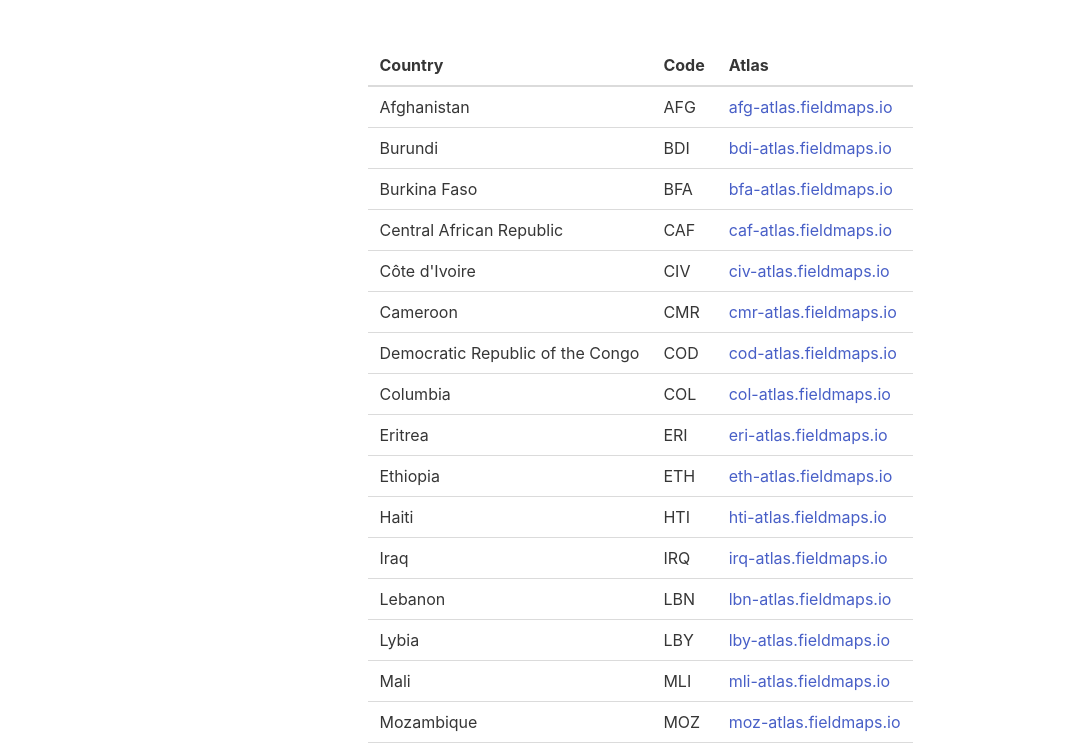
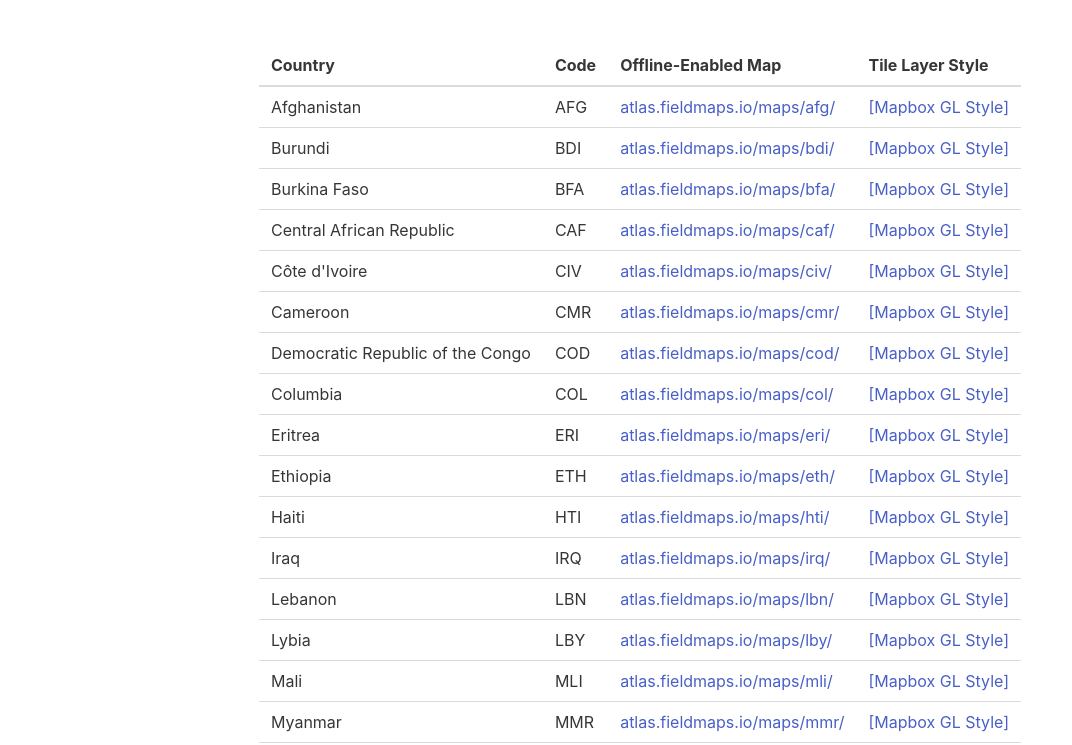
Before and after one commit to fieldmaps/fieldmaps, a Gatsby site: page /maps in a window 1280 px wide. Shown: the part 55-800 px from the top of the page, without its empty margins (0-1072 px from the left). Built offline with nearby package versions, Linux system fonts and the light colour scheme; Gatsby itself is replaced by a stand-in of ours.

Commit message:
update atlas map links

```diff
--- a/src/pages/maps.tsx
+++ b/src/pages/maps.tsx
@@ -19,10 +19,12 @@
   ['Lebanon', 'lbn'],
   ['Lybia', 'lby'],
   ['Mali', 'mli'],
+  ['Myanmar', 'mmr'],
   ['Mozambique', 'moz'],
   ['Niger', 'ner'],
   ['Nigeria', 'nga'],
   ['Pakistan', 'pak'],
+  ['Philippines', 'phl'],
   ['State of Palestine', 'pse'],
   ['Sudan', 'sdn'],
   ['Somolia', 'som'],
@@ -46,7 +48,8 @@
               <tr>
                 <th>Country</th>
                 <th>Code</th>
-                <th>Atlas</th>
+                <th>Offline-Enabled Map</th>
+                <th>Tile Layer Style</th>
               </tr>
             </thead>
             <tbody>
@@ -56,10 +59,18 @@
                   <td>{code.toUpperCase()}</td>
                   <td>
                     <a
-                      href={`https://${code}-atlas.fieldmaps.io`}
+                      href={`https://atlas.fieldmaps.io/maps/${code}/`}
                       target="_blank"
                     >
-                      {`${code}-atlas.fieldmaps.io`}
+                      {`atlas.fieldmaps.io/maps/${code}/`}
+                    </a>
+                  </td>
+                  <td>
+                    <a
+                      href={`https://atlas.fieldmaps.io/styles/${code}/default.json`}
+                      target="_blank"
+                    >
+                      {`[Mapbox GL Style]`}
                     </a>
                   </td>
                 </tr>
```
Also changed, not shown: package.json (+12 -12 lines), 1 other file.
